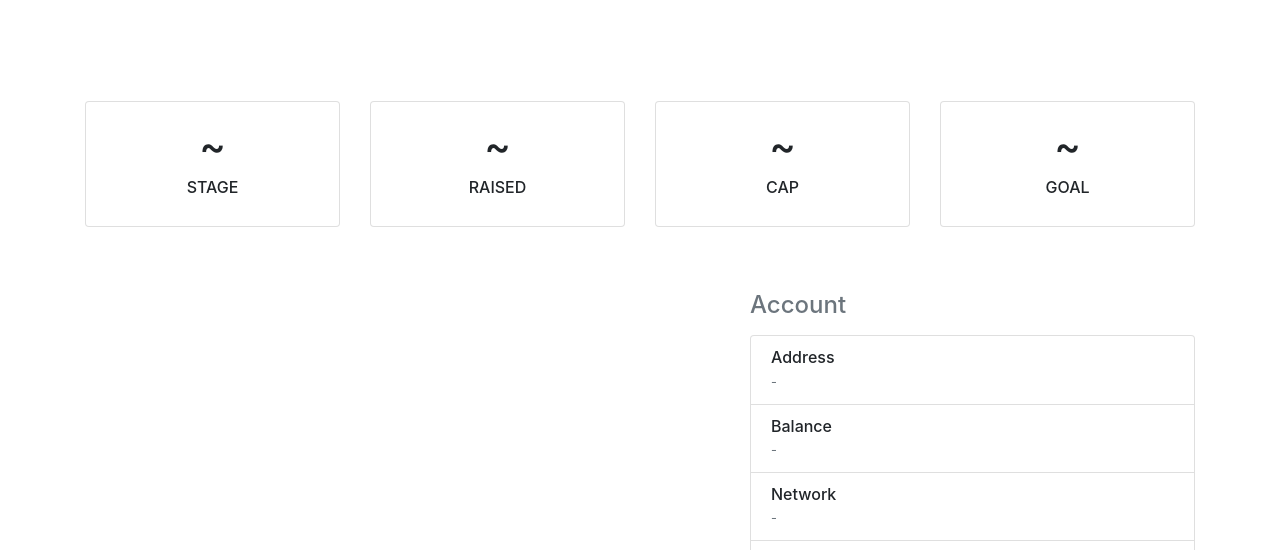
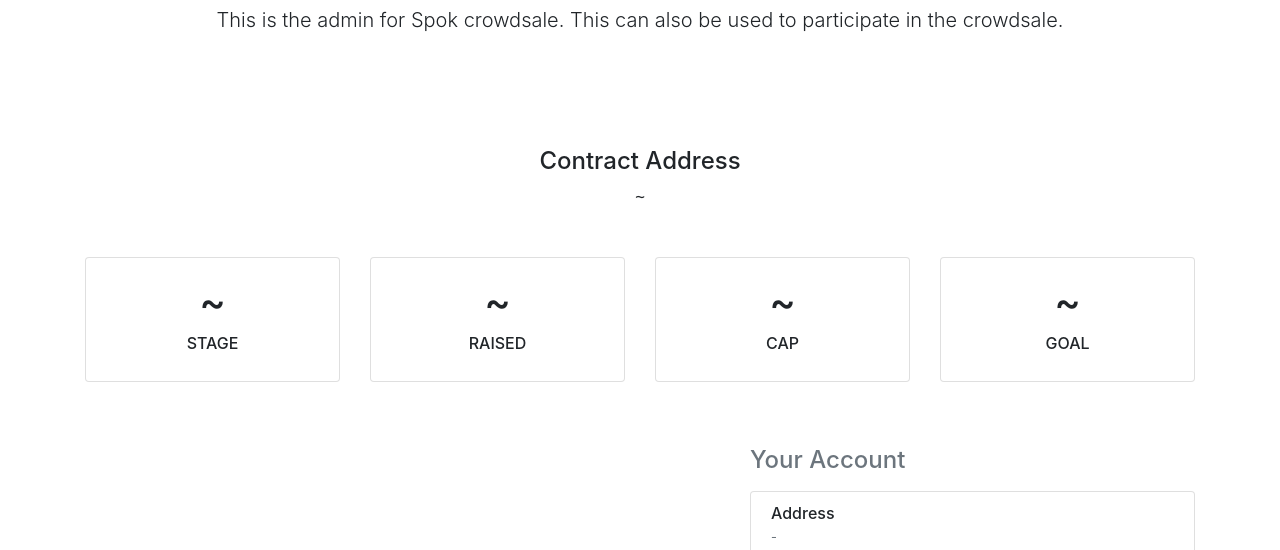
Before and after one commit to Spuul/spokkz-ico-contracts, a website: page src/index.html in a window 1280 px wide. Shown: the part 201-751 px from the top of the page. Drawn offline with nearby package versions, Linux system fonts and the light colour scheme.

Commit message:
retrieve contract address

```diff
--- a/src/index.html
+++ b/src/index.html
@@ -29,6 +29,14 @@
     <div class="jumbotron text-center">
       <img class="d-block mx-auto mb-4" src="./images/spock.png" alt="" width="72" height="72">
       <h2>Spok ICO Admin</h2>
+      <p class="lead">This is the admin for Spok crowdsale. This can also be used to participate in the crowdsale.</p>
+    </div>
+
+    <div class="row mb-5">
+      <div class="col-md-12 text-center">
+        <h4>Contract Address</h4>
+        <samp id="contractAddress"> ~ </samp>
+      </div>
     </div>
 
     <div class="row mb-5">
@@ -77,7 +85,7 @@
       </div>
       <div class="col-5">
         <h4 class="d-flex justify-content-between align-items-center mb-3">
-            <span class="text-muted">Account</span>
+            <span class="text-muted">Your Account</span>
           </h4>
         <ul class="list-group">
           <li class="list-group-item d-flex justify-content-between lh-condensed">
--- a/src/js/app.js
+++ b/src/js/app.js
@@ -39,6 +39,7 @@
   displayAccountInfo: function() {
     web3.eth.getCoinbase(function(err, account) {
         if (err === null) {
+
           App.account = account;
 
           $('#accountAddress').text(App.account);
@@ -108,6 +109,7 @@
 
     App.contracts.SpokTokenSale.deployed().then(function(instance) {
       spokTokenSaleInstance = instance;
+      $('#contractAddress').text(instance.address);
       return spokTokenSaleInstance.getDashboardData();
     }).then(function(dashboardData) {
       var stage = dashboardData[0];
@@ -131,6 +133,9 @@
       $('#currentStage').text(stageName);
       $('#currentRaised').text(etherRaised);
       $('#cap').text(etherCap + " ETH");
+
+
+
 
       App.loading = false;
     }).catch(function(err) {
```
